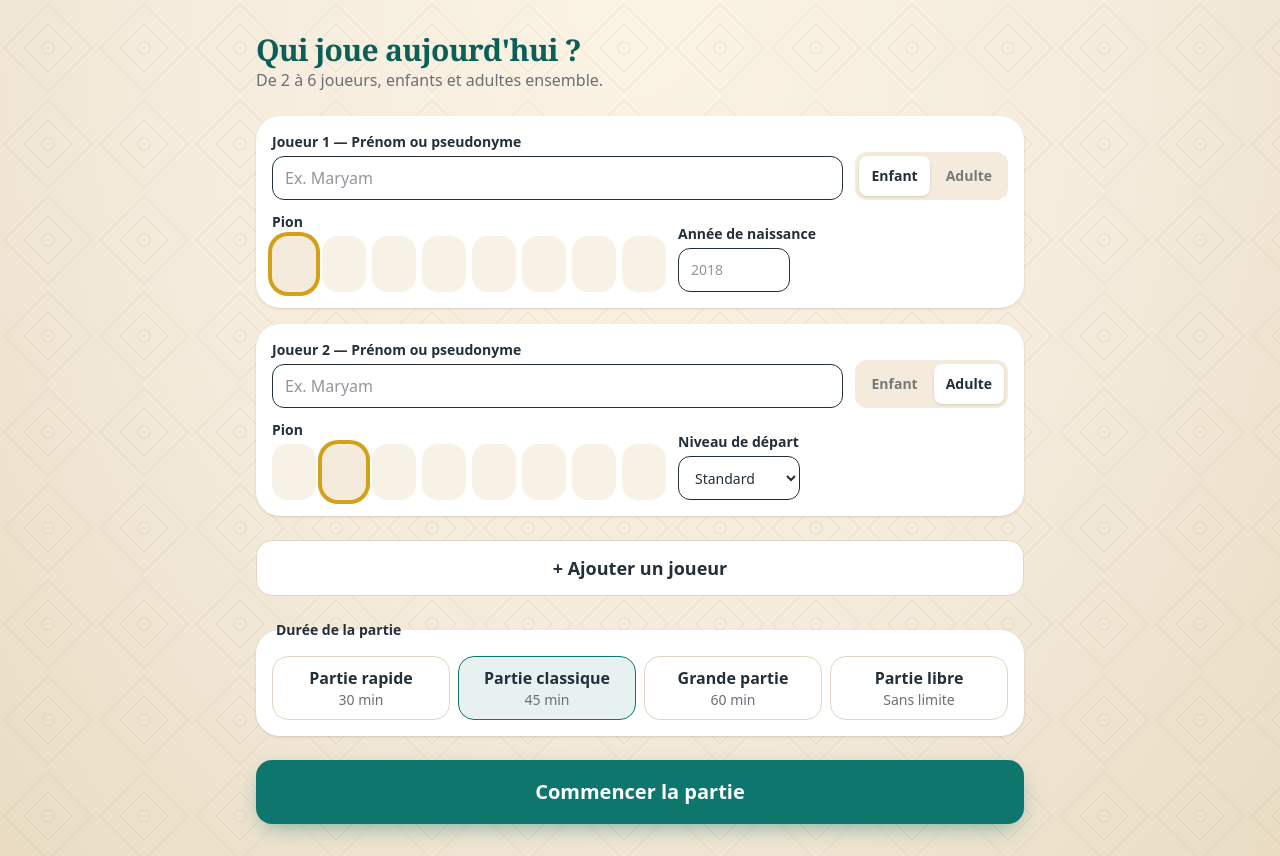
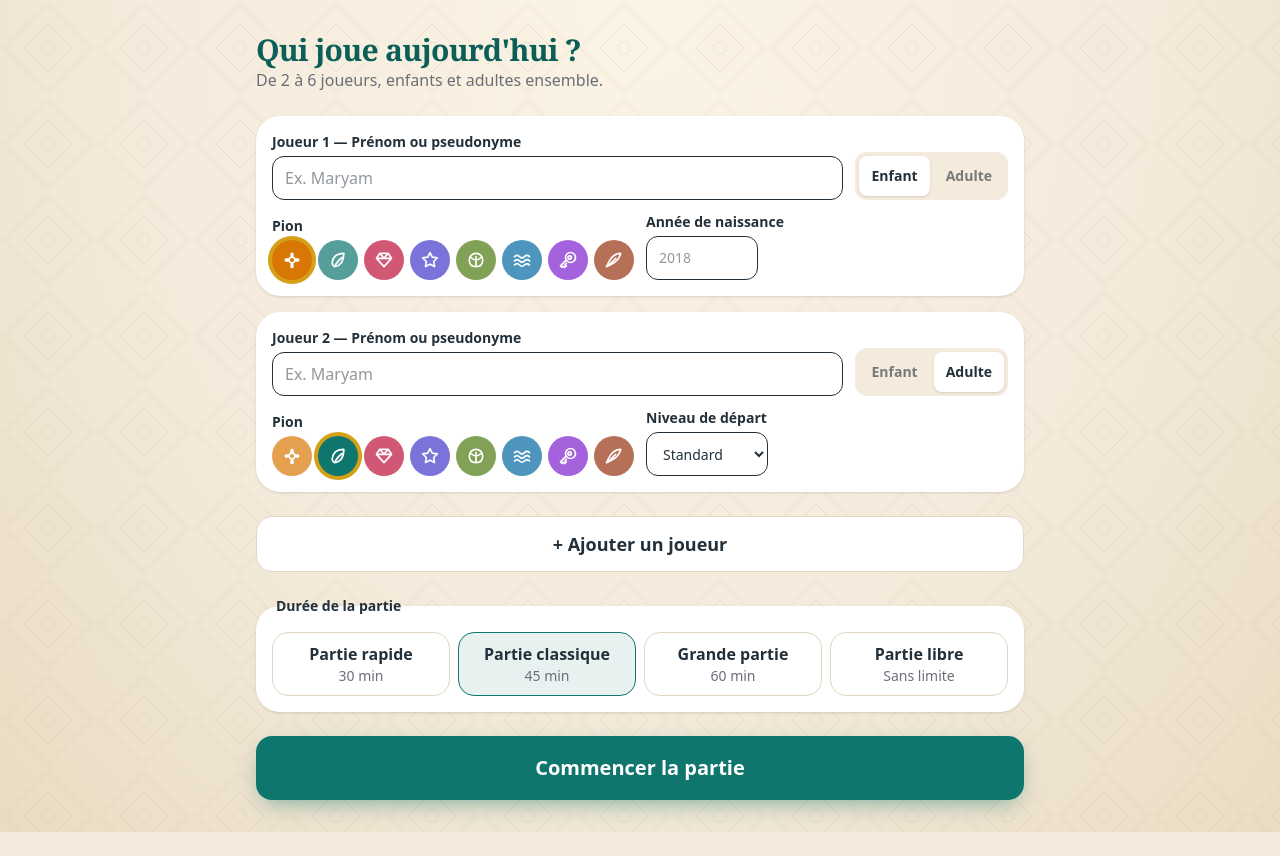
Before and after one commit to FaroukHUB/kounouzi, a Next.js app: page /nouvelle-partie in a window 1280 px wide. After the commit the page ends 832 px from the top, so only its background shows below. Built offline with nearby package versions, Linux system fonts and the light colour scheme.

Commit message:
Revert pseudo-3D — restaure src/ui/setup/NewGameForm.tsx

```diff
--- a/src/ui/setup/NewGameForm.tsx
+++ b/src/ui/setup/NewGameForm.tsx
@@ -15,7 +15,7 @@ import { ADULT_INITIAL_LEVELS, DEFAULT_ADULT_INITIAL_LEVEL, type AdultInitialLev
 import type { PlayerProfileDraft, SavedPlayerProfile } from "@/data/ports";
 import { DEFAULT_LOCALE, t } from "@/i18n";
 import { gameStore, playerProfileRepository } from "@/state/appStores";
-import { FacelessCharacter } from "@/ui/primitives/FacelessCharacter";
+import { AvatarGlyph } from "@/ui/primitives/AvatarGlyph";
 import { Button } from "@/ui/primitives/Button";
 
 interface Row {
@@ -132,11 +132,10 @@ export function NewGameForm() {
           <div className="mt-2 flex flex-wrap gap-2">
             {known.map((p) => {
               const added = rows.some((r) => r.id === p.id);
-              const avatar = AVATARS.find((a) => a.id === p.avatarId) ?? AVATARS[0]!;
               return (
-                <button key={p.id} type="button" onClick={() => addKnown(p)} disabled={added} aria-pressed={added} className={`inline-flex min-h-11 items-center gap-2 rounded-full border px-3 text-sm font-semibold ${added ? "border-[var(--k-teal)] bg-[var(--k-teal)]/10" : "border-[var(--k-line)] bg-white"}`} data-testid="known-player">
-                  <span className="flex h-9 w-8 items-end justify-center">
-                    <FacelessCharacter color={avatar.color} outfit={avatar.outfit} compact />
+                <button key={p.id} type="button" onClick={() => addKnown(p)} disabled={added} aria-pressed={added} className={`inline-flex min-h-10 items-center gap-2 rounded-full border px-3 text-sm font-semibold ${added ? "border-[var(--k-teal)] bg-[var(--k-teal)]/10" : "border-[var(--k-line)] bg-white"}`} data-testid="known-player">
+                  <span className="flex size-6 items-center justify-center rounded-full text-white" style={{ backgroundColor: AVATARS.find((a) => a.id === p.avatarId)?.color ?? "var(--k-teal)" }}>
+                    <AvatarGlyph shape={AVATARS.find((a) => a.id === p.avatarId)?.shape ?? AVATARS[0]!.shape} />
                   </span>
                   <span>{p.displayName}</span>
                   <span className="text-xs font-normal text-[var(--k-ink-soft)]">{added ? t(DEFAULT_LOCALE, "setup.knownPlayers.added") : t(DEFAULT_LOCALE, `setup.${p.profileType}`)}</span>
@@ -174,16 +173,8 @@ export function NewGameForm() {
                 {t(DEFAULT_LOCALE, "setup.avatar")}
                 <div className="mt-1 flex flex-wrap gap-1.5" role="radiogroup">
                   {AVATARS.map((a) => (
-                    <button
-                      key={a.id}
-                      type="button"
-                      role="radio"
-                      aria-checked={r.avatarId === a.id}
-                      aria-label={a.id}
-                      onClick={() => update(i, { avatarId: a.id })}
-                      className={`flex h-14 w-11 items-end justify-center rounded-2xl bg-[var(--k-sand)] pb-1 ${r.avatarId === a.id ? "ring-4 ring-[var(--k-gold)]" : "opacity-70"}`}
-                    >
-                      <FacelessCharacter color={a.color} outfit={a.outfit} compact />
+                    <button key={a.id} type="button" role="radio" aria-checked={r.avatarId === a.id} aria-label={a.id} onClick={() => update(i, { avatarId: a.id })} className={`flex size-10 items-center justify-center rounded-full text-white ${r.avatarId === a.id ? "ring-4 ring-[var(--k-gold)]" : "opacity-70"}`} style={{ backgroundColor: a.color }}>
+                      <AvatarGlyph shape={a.shape} />
                     </button>
                   ))}
                 </div>
```
